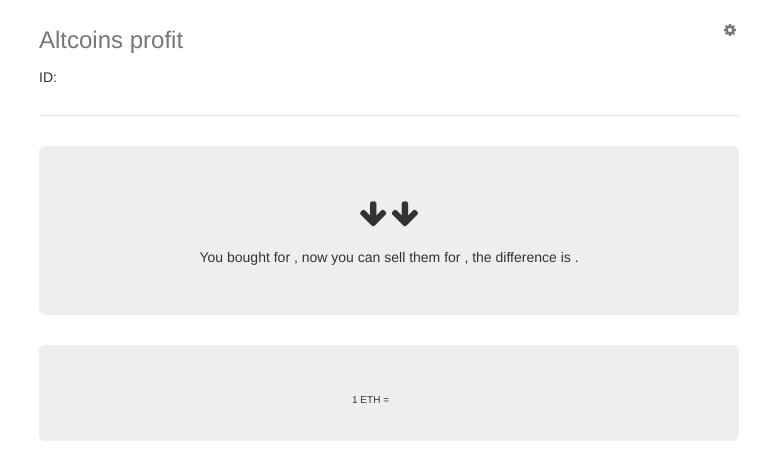
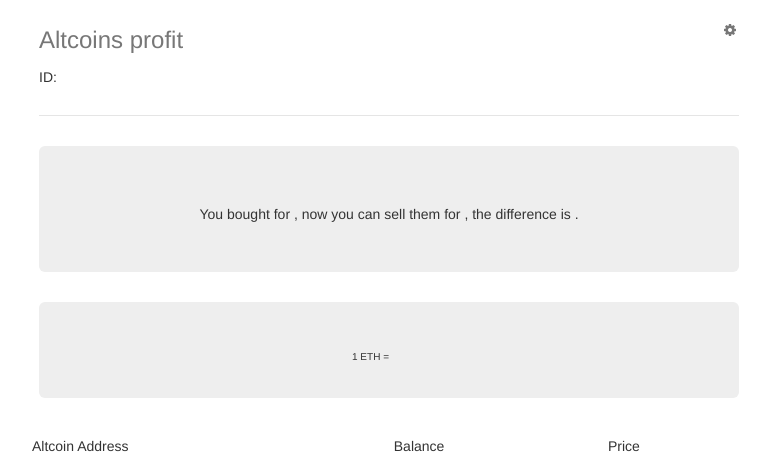
Before and after one commit to VelkyVenik/altcoins-profit, a Flask app: page /1 in a window 1280 px wide. Shown: the top 471 px of the page, without its empty margins (251-1021 px from the left). Run offline with Flask 2, Linux system fonts and the light colour scheme; some libraries are stand-ins or nearby versions.

Commit message:
Remove arrows

```diff
--- a/templates/details.html
+++ b/templates/details.html
@@ -32,9 +32,9 @@
 
         <div class="jumbotron">
             <div class="profit_box">
-                <span class="current-price__price"><i class="fa fa-arrow-down" aria-hidden="true"></i></span>
+                <!--<span class="current-price__price"><i class="fa fa-arrow-down" aria-hidden="true"></i></span>-->
                 <span class="current-price__price" id="profit_p_str"></span>
-                <span class="current-price__price"><i class="fa fa-arrow-down" aria-hidden="true"></i></span>
+                <!--<span class="current-price__price"><i class="fa fa-arrow-down" aria-hidden="true"></i></span>-->
             </div>
 
             <div class="profit_desc">
```
